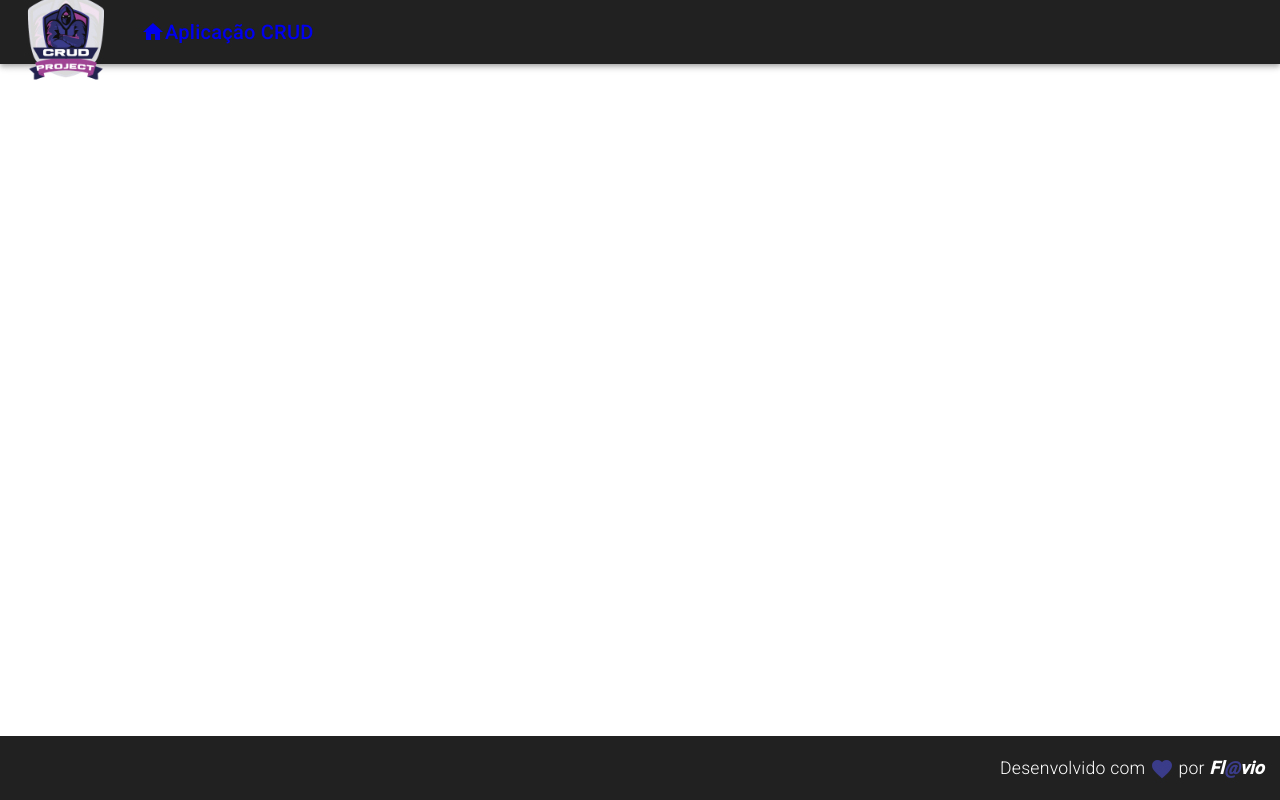
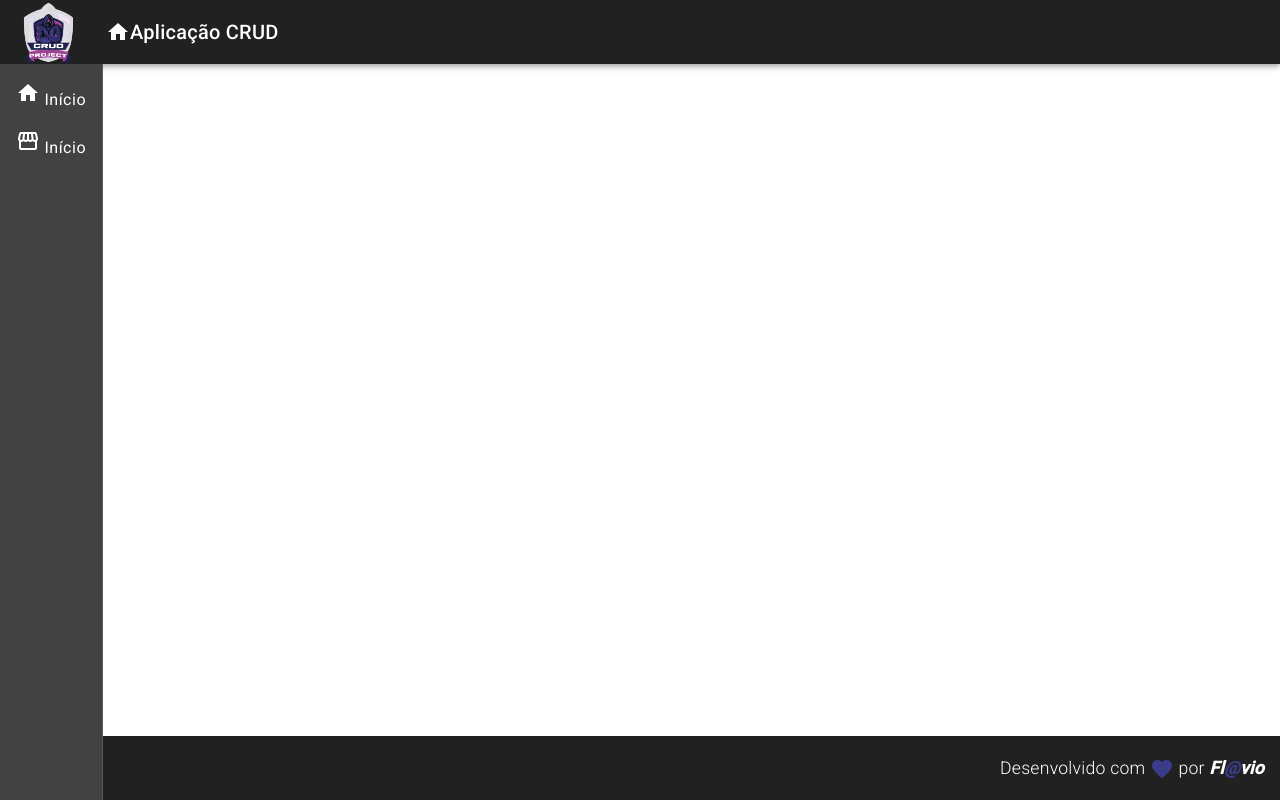
Before and after one commit to FlavioLimas/crud-angular, an Angular app: page / in a window 1280 px wide. Built offline with nearby package versions, Linux system fonts and the light colour scheme.

Commit message:
definicao e implementacao de componente

```diff
--- a/src/app/app.component.html
+++ b/src/app/app.component.html
@@ -1,2 +1,3 @@
 <app-header></app-header>
+<app-nav></app-nav>
 <app-footer></app-footer>
--- a/src/app/components/template/header/header.component.css
+++ b/src/app/components/template/header/header.component.css
@@ -10,7 +10,7 @@
 }
 
 .header .logo {
-    max-width: 100px;
+    max-width: 65px;
 }
 
 .header .title-group {
--- a/src/app/components/template/header/header.component.html
+++ b/src/app/components/template/header/header.component.html
@@ -1,11 +1,11 @@
 <mat-toolbar class="header mat-elevation-z4">
     <span>
-        <a href="#">
+        <a>
             <img class="logo" src="assets\img\logo.png" alt="logo">
         </a>
     </span>
     <span class="title-group">
-        <a href="#">
+        <a>
             <i class="material-icons">home</i>
             Aplicação CRUD
         </a>
--- /dev/null
+++ b/src/app/components/template/nav/nav.component.html
@@ -0,0 +1,14 @@
+<mat-sidenav-container class="container">
+    <mat-sidenav class="sidenav" mode="side" opened fixedInViewport="true" fixedTopGap="64">
+        <mat-nav-list class="nav-list">
+            <a mat-list-item>
+                <i class="material-icons">home</i>
+                Início
+            </a>
+            <a mat-list-item>
+                <i class="material-icons">storefront</i>
+                Início
+            </a>
+        </mat-nav-list>
+    </mat-sidenav>
+</mat-sidenav-container>
```
Also changed, not shown: src/app/app.module.ts (+8 -1 lines), src/app/components/template/nav/nav.component.ts (added, +10 -0 lines), src/app/components/template/nav/nav.component.css (added).
